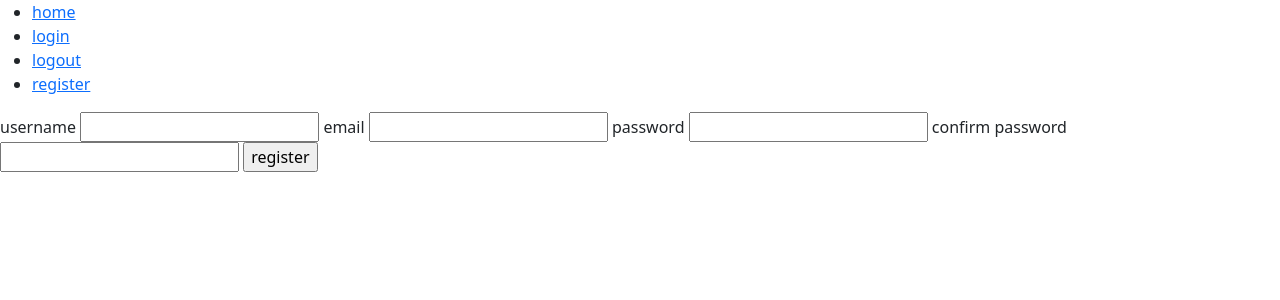
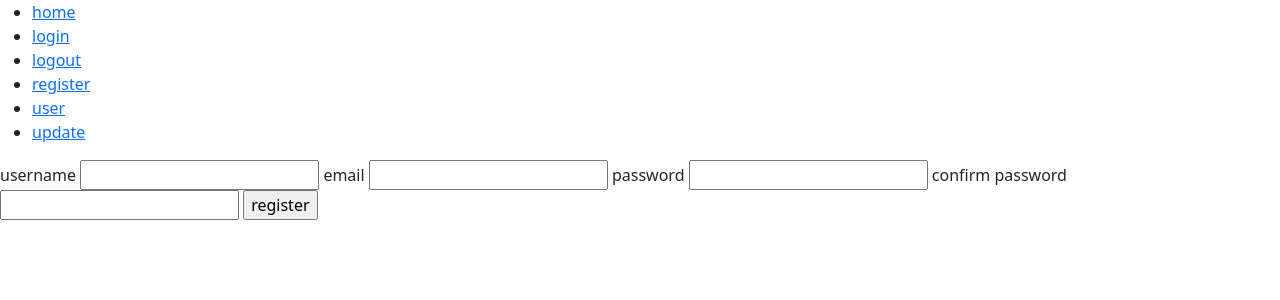
Before and after one commit to cmulonyiwa/pyrula, a Flask app: page /auth/register in a window 1280 px wide. Shown: the top 300 px of the page. Run offline with Flask 2, Linux system fonts and the light colour scheme; the visitor is signed in with stand-in values (Sample User, id 1); data comes from the database, SQL or seed files in the repository.

Commit message:
add confirmation user

```diff
--- a/app/auth/forms.py
+++ b/app/auth/forms.py
@@ -2,6 +2,7 @@ from flask_wtf import FlaskForm
 from wtforms import StringField, PasswordField, SubmitField, BooleanField
 from wtforms.validators import DataRequired, Email,EqualTo
 from wtforms.validators import ValidationError
+from flask_login import current_user
 from ..models import User
 
 class LoginForm(FlaskForm):
@@ -21,3 +22,9 @@ class RegisterForm(FlaskForm):
         user = User.query.filter_by(email=field.data).first()
         if user:
             raise ValidationError("Email already registered.")
+
+class UpdateUserProfileForm(FlaskForm):
+    name = StringField('name')
+    username = StringField('username')
+    email = StringField('email', validators=[Email()])
+    submit = SubmitField('update')
--- a/app/auth/views.py
+++ b/app/auth/views.py
@@ -1,9 +1,10 @@
+import secrets
 from flask import flash, redirect, render_template, request, url_for
 from flask_login import login_required, login_user, logout_user, current_user
 from . import auth
 from .. import db
 from ..models import User
-from .forms import LoginForm, RegisterForm
+from .forms import LoginForm, RegisterForm, UpdateUserProfileForm
 
 
 @auth.route('/login', methods=['GET', 'POST'])
@@ -22,11 +23,6 @@ def login():
     return render_template('auth/login.html', form=form)
 
 
-@auth.route('/me')
-@login_required
-def hh():
-    return "hello"
-
 
 @auth.route('/logout')
 @login_required
@@ -39,7 +35,8 @@ def logout():
 def register():
     form = RegisterForm()
     if form.validate_on_submit():
-        user = User(username = form.username.data, email=form.email.data, password=form.password.data)
+        name =  secrets.token_hex(5)
+        user = User(name=name,username = form.username.data, email=form.email.data, password=form.password.data)
         db.session.add(user)
         db.session.commit()
         flash('you have registered', 'success')
@@ -49,8 +46,10 @@ def register():
 
 @auth.before_app_request
 def before_any_request():
-    if current_user.is_authenticated and  request.blueprint != 'auth' and request.endpoint != 'static' and not current_user.confirmed:
-        return redirect(url_for('auth.unconfirmed'))
+    if current_user.is_authenticated:
+        current_user.pong()
+        if request.blueprint != 'auth' and request.endpoint != 'static' and not current_user.confirmed:
+            return redirect(url_for('auth.unconfirmed'))
 
 
 @auth.route('/unconfirmed')
@@ -73,3 +72,31 @@ def confirm(token):
         flash('invalid token or has expired', 'success')
 
     return redirect(url_for('main.index'))
+
+
+
+@auth.route('/user/<username>')
+@login_required
+def user_profile(username):
+    user = User.query.filter_by(username=username).first_or_404()
+    return render_template("auth/user_profile.html", user=user)
+
+@auth.route('/user/<username>/update', methods=['GET', 'POST'])
+@login_required
+def user_update_profile(username):
+    user = User.query.filter_by(username=username).first_or_404()
+    form = UpdateUserProfileForm()
+    if request.method == 'POST':
+        user.name = form.name.data
+        user.username = form.username.data
+        user.email = form.email.data
+        db.session.add(user)
+        db.session.commit()
+        return redirect(url_for('main.index'))
+
+    elif request.method == 'GET':
+        form.name.data = user.name
+        form.username.data = user.username
+        form.email.data =  user.email
+
+    return render_template('auth/user_update_profile.html', form=form)
--- a/app/models.py
+++ b/app/models.py
@@ -1,3 +1,4 @@
+from datetime import datetime
 from werkzeug.security import check_password_hash, generate_password_hash
 import jwt
 from datetime import datetime, timedelta
@@ -56,11 +57,19 @@ class Role(db.Model):
 class User(db.Model, UserMixin):
     __tablename__ = 'users'
     id = db.Column(db.Integer, primary_key=True)
+    name = db.Column(db.String(30))
     username = db.Column(db.String(30))
     email = db.Column(db.String(60))
     password_hash = db.Column(db.String(150))
     confirmed = db.Column(db.Boolean, default=False)
+    last_seen = db.Column(db.DateTime(), default=datetime.utcnow)
+    member_since = db.Column(db.DateTime(), default=datetime.utcnow)
     role_id = db.Column(db.Integer, db.ForeignKey('roles.id'))
+
+    def pong(self):
+        self.last_seen = datetime.utcnow()
+        db.session.add(self)
+        db.session.commit()
 
     @property
     def password(self):
--- a/app/templates/base.html
+++ b/app/templates/base.html
@@ -16,6 +16,10 @@
                 <li><a href="{{url_for('auth.login')}}">login</a></li>
                 <li><a href="{{url_for('auth.logout')}}">logout</a></li>
                 <li><a href="{{url_for('auth.register')}}">register</a></li>
+                {%if current_user.is_authenticated%}
+                    <li><a href="{{url_for('auth.user_profile', username=current_user.username)}}">user</a></li>
+                    <li><a href="{{url_for('auth.user_update_profile', username=current_user.username)}}">update</a></li>
+                {%endif%}
             </ul>
         </nav>
     </header>
```
Also changed, not shown: app/templates/auth/user_profile.html (added, +10 -0 lines), app/templates/auth/user_update_profile.html (added, +38 -0 lines).
